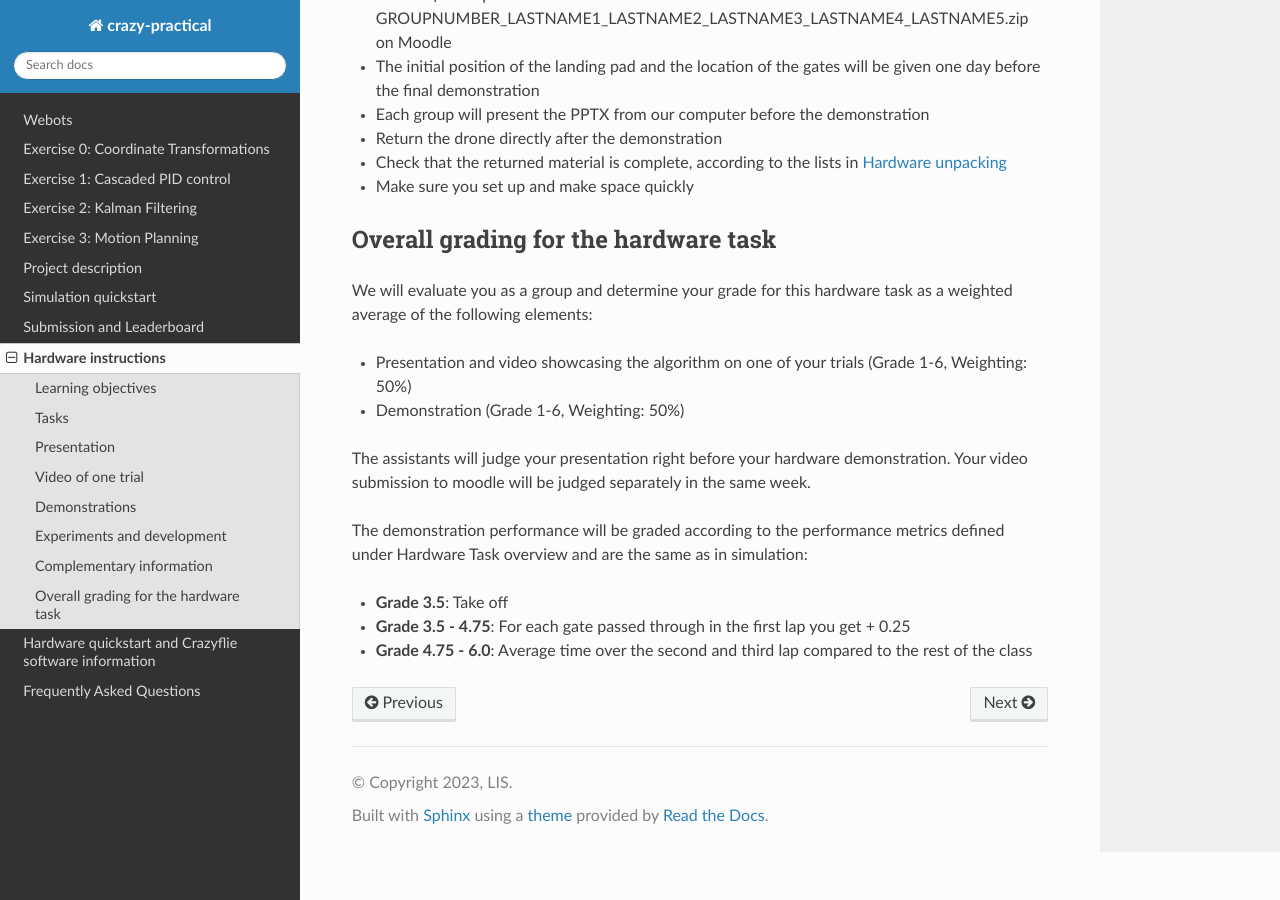
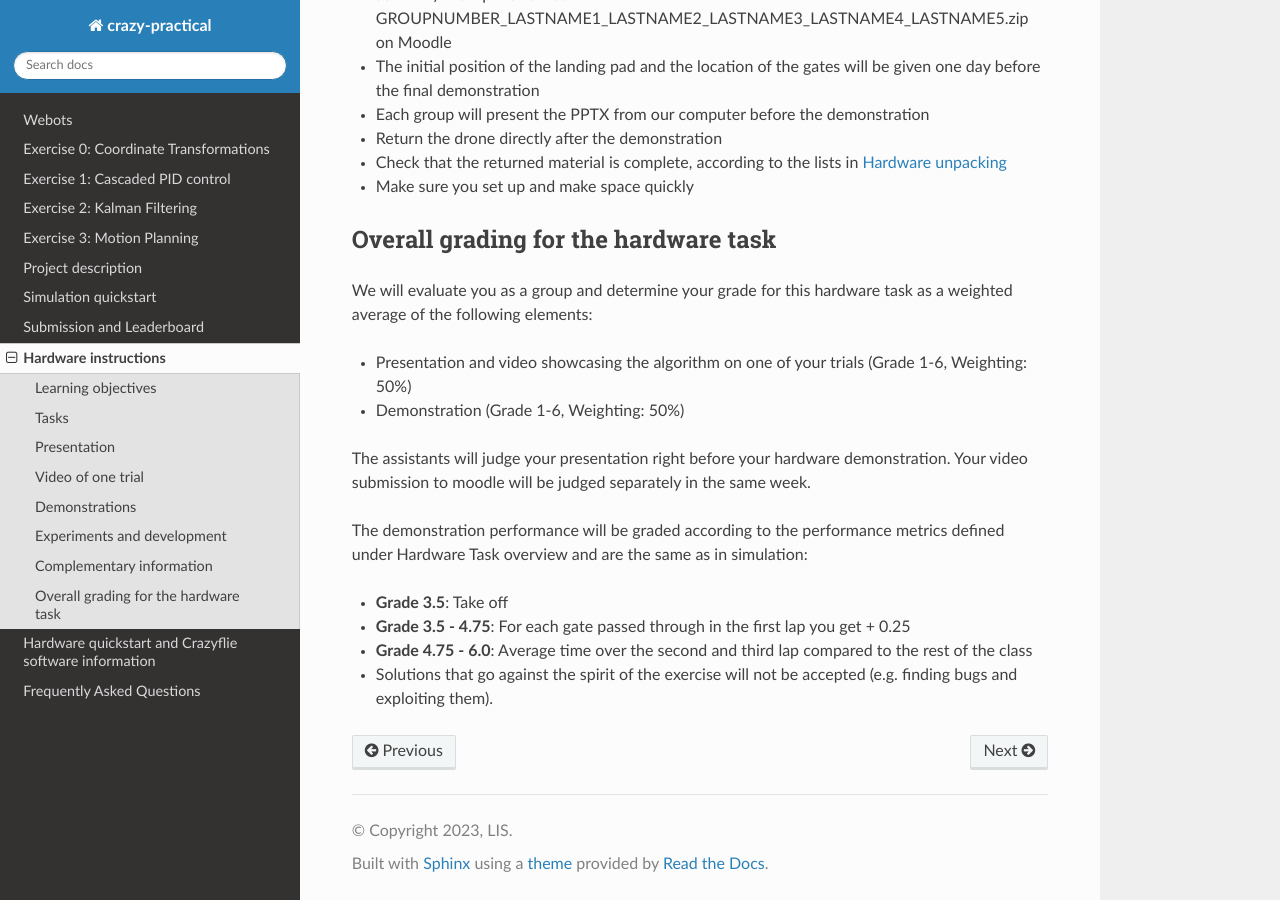
Before and after one commit to Ben-Jarvis/TEMP-crazy-tutorials-2024, a Sphinx documentation site: the page built from docs/assignment/hardware_instruction.rst, in a window 1280 px wide and 900 px high, scrolled down 3008 px. Built offline with Sphinx 7.4.7 and the Read the Docs theme 3.1.0, drawn with Linux system fonts in a browser that asks for light colours.

Commit message:
Change to hardware instructions

```diff
--- a/docs/assignment/hardware_instruction.rst
+++ b/docs/assignment/hardware_instruction.rst
@@ -96,6 +96,7 @@ The demonstration performance will be graded according to the performance metric
 - **Grade 3.5**: Take off
 - **Grade 3.5 - 4.75**: For each gate passed through in the first lap you get + 0.25
 - **Grade 4.75 - 6.0**: Average time over the second and third lap compared to the rest of the class
+- Solutions that go against the spirit of the exercise will not be accepted (e.g. finding bugs and exploiting them).
 
 .. Demonstration schedule on May 28th
 .. ----------------------------------
```
